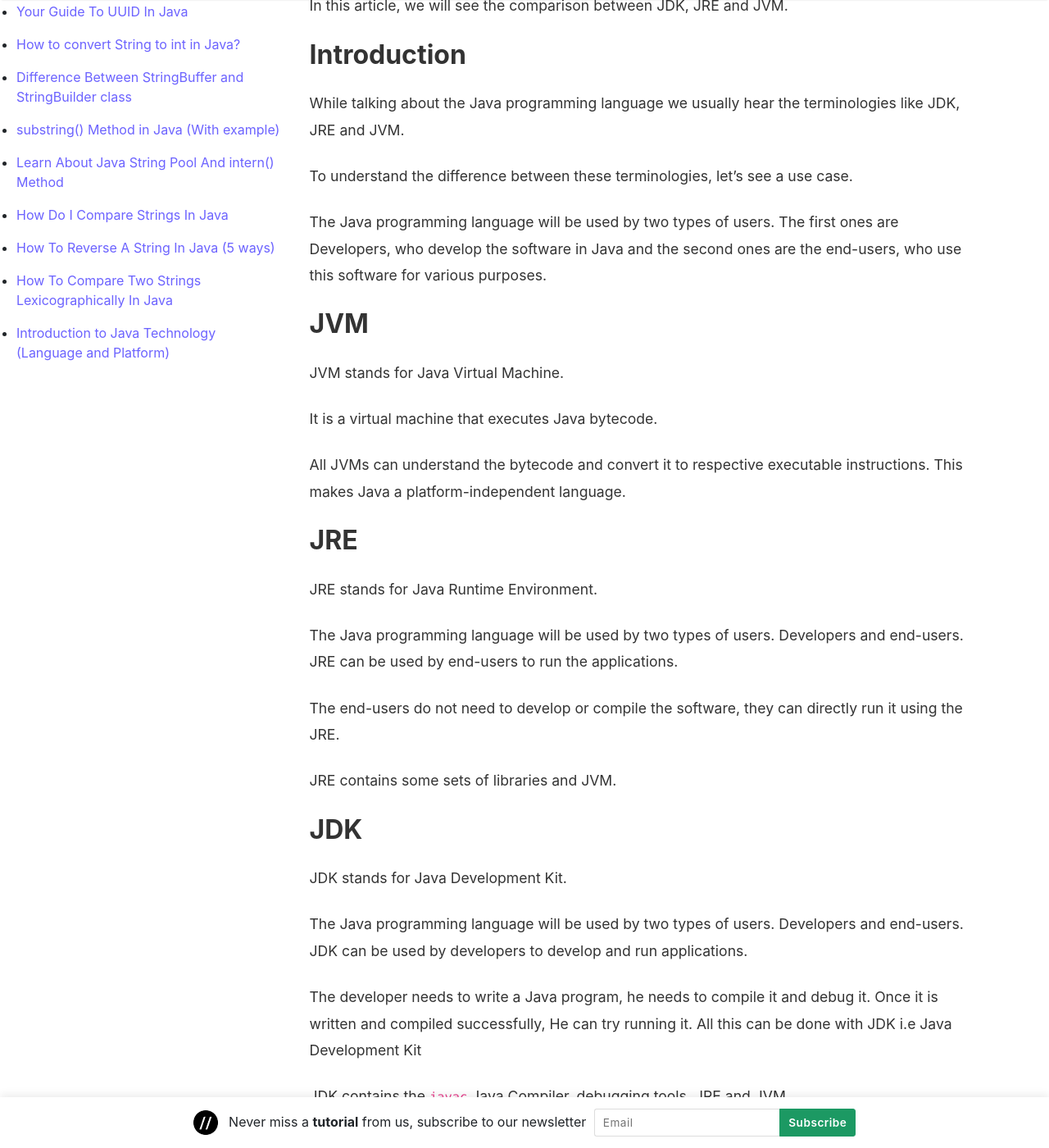
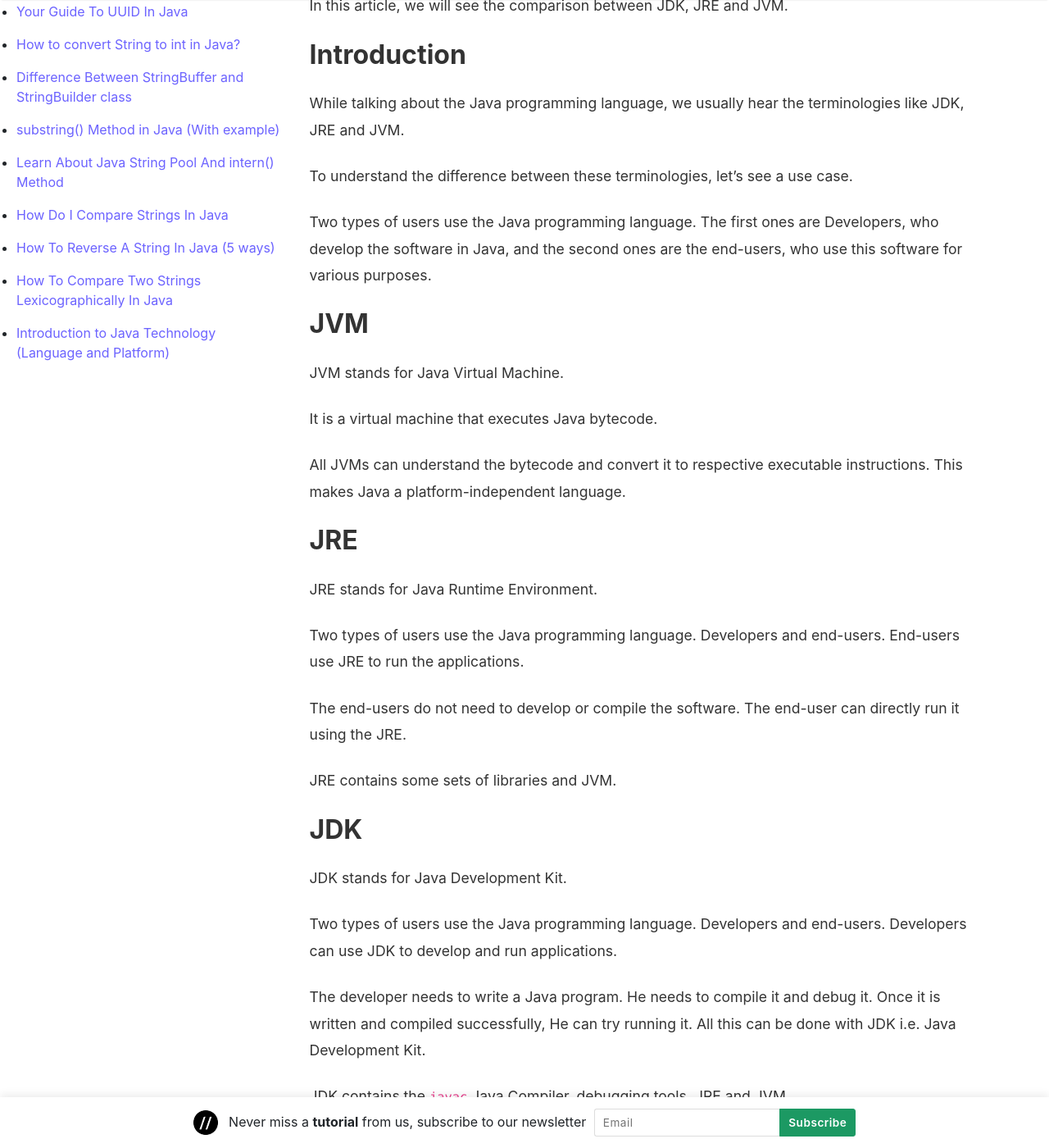
Before and after one commit to coderolls/coderolls-blog, a Jekyll site: the page built from _posts/java-basic/2023-11-16-jdk-vs-jre-vs-jvm.md, in a window 1280 px wide and 1400 px high, scrolled down 364 px. Shown: the whole window at 82% size. Built offline with Jekyll 4.4.1, drawn with Linux system fonts in a browser that asks for light colours; nearby versions of some CDN libraries; comment, search, counter and statistics services are not loaded.

Commit message:
Update 2023-11-16-jdk-vs-jre-vs-jvm.md

```diff
--- a/_posts/java-basic/2023-11-16-jdk-vs-jre-vs-jvm.md
+++ b/_posts/java-basic/2023-11-16-jdk-vs-jre-vs-jvm.md
@@ -12,11 +12,11 @@ In this article, we will see the comparison between JDK, JRE and JVM.
 
 ## Introduction
 
-While talking about the Java programming language we usually hear the terminologies like  JDK, JRE and JVM.
+While talking about the Java programming language, we usually hear the terminologies like  JDK, JRE and JVM.
 
 To understand the difference between these terminologies, let's see a use case.
 
-The Java programming language will be used by two types of users. The first ones are Developers, who develop the software in Java and the second ones are the end-users, who use this software for various purposes.
+Two types of users use the Java programming language. The first ones are Developers, who develop the software in Java, and the second ones are the end-users, who use this software for various purposes.
 
 ## JVM
 
@@ -30,9 +30,9 @@ All JVMs can understand the bytecode and convert it to respective executable ins
 
 JRE stands for Java Runtime Environment.
 
-The Java programming language will be used by two types of users. Developers and end-users. JRE can be used by end-users to run the applications.
+Two types of users use the Java programming language. Developers and end-users. End-users use JRE to run the applications.
 
-The end-users do not need to develop or compile the software, they can directly run it using the JRE.
+The end-users do not need to develop or compile the software. The end-user can directly run it using the JRE.
 
 JRE contains some sets of libraries and JVM.
 
@@ -40,13 +40,13 @@ JRE contains some sets of libraries and JVM.
 
 JDK stands for Java Development Kit.
 
-The Java programming language will be used by two types of users. Developers and end-users. JDK can be used by developers to develop and run applications.
+Two types of users use the Java programming language. Developers and end-users. Developers can use JDK to develop and run applications.
 
-The developer needs to write a Java program, he needs to compile it and debug it. Once it is written and compiled successfully, He can try running it. All this can be done with JDK i.e Java Development Kit
+The developer needs to write a Java program. He needs to compile it and debug it. Once it is written and compiled successfully, He can try running it. All this can be done with JDK i.e. Java Development Kit.
 
 JDK contains the `javac` Java Compiler, debugging tools, JRE and JVM.
 
 
-Let's see the following diagram to understand the JDK vs JRE vs JVM
+Let's see the following diagram to understand the JDK vs JRE vs JVM.
 
 ![JDK vs JRE vs JVM](/assets/images/2023-11-08/jdk-vs-jre-vs-jvm.png)
```
